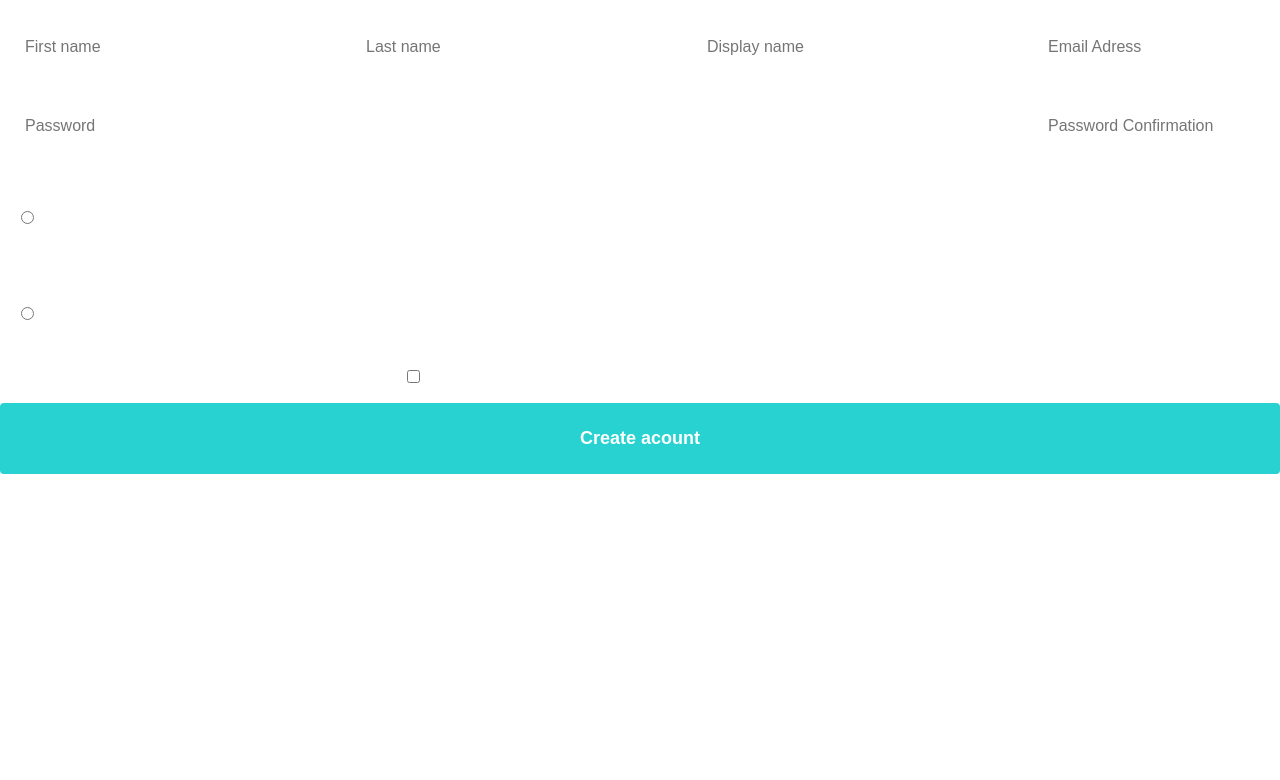
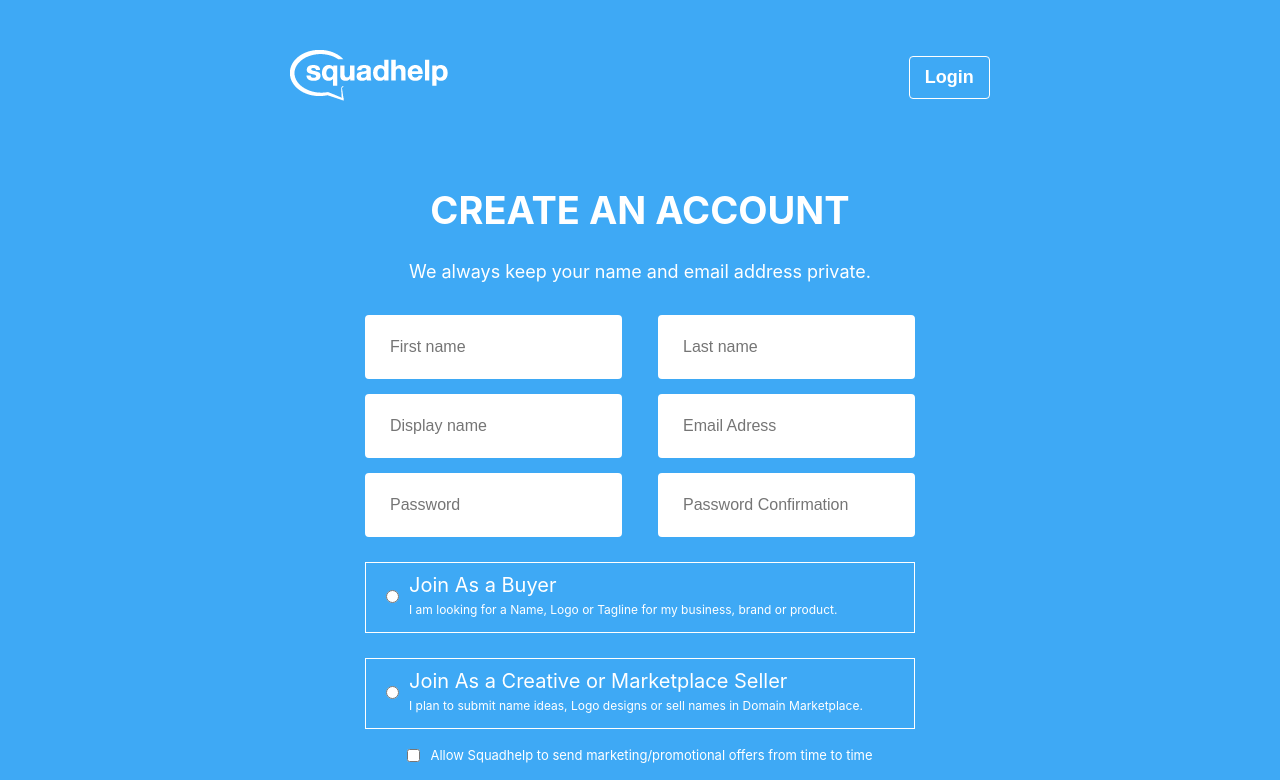
Before and after one commit to tregulovailmira/react-router-dom-formik, a React (Create React App) app: page /signup in a window 1280 px wide. Shown: the top 780 px of the page. Built offline with nearby package versions, Linux system fonts and the light colour scheme.

Commit message:
Render pages with react router dom

```diff
--- a/src/App.css
+++ b/src/App.css
@@ -1,5 +1,10 @@
 .App {
   text-align: center;
+}
+
+.container {
+  min-height: 100vh;
+  background-color: #3ea9f5;
 }
 
 .App-logo {
--- a/src/App.js
+++ b/src/App.js
@@ -1,12 +1,29 @@
+import React, { Component, Suspense, lazy } from 'react';
 import './App.css';
-import SignUpForm from './components/forms/SignUpForm';
-import SignInForm from './components/forms/SignInForm';
+import {
+  BrowserRouter as Router,
+  Switch,
+  Route,
+  Link,
+  Redirect,
+} from 'react-router-dom';
 
+const Home = React.lazy(() => import('./pages/Home'));
+const SignUpPage = React.lazy(() => import('./pages/SignUpPage'));
+const SignInPage = React.lazy(() => import('./pages/SignInPage'));
 function App() {
   return (
-    <>
-      <SignUpForm />
-    </>
+    <div className="container">
+      <Router>
+        <Suspense fallback={<div>Loading...</div>}>
+          <Switch>
+            <Route exact path="/" component={Home} />
+            <Route exact path="/signin" component={SignInPage} />
+            <Route exact path="/signup" component={SignUpPage} />
+          </Switch>
+        </Suspense>
+      </Router>
+    </div>
   );
 }
 
```
